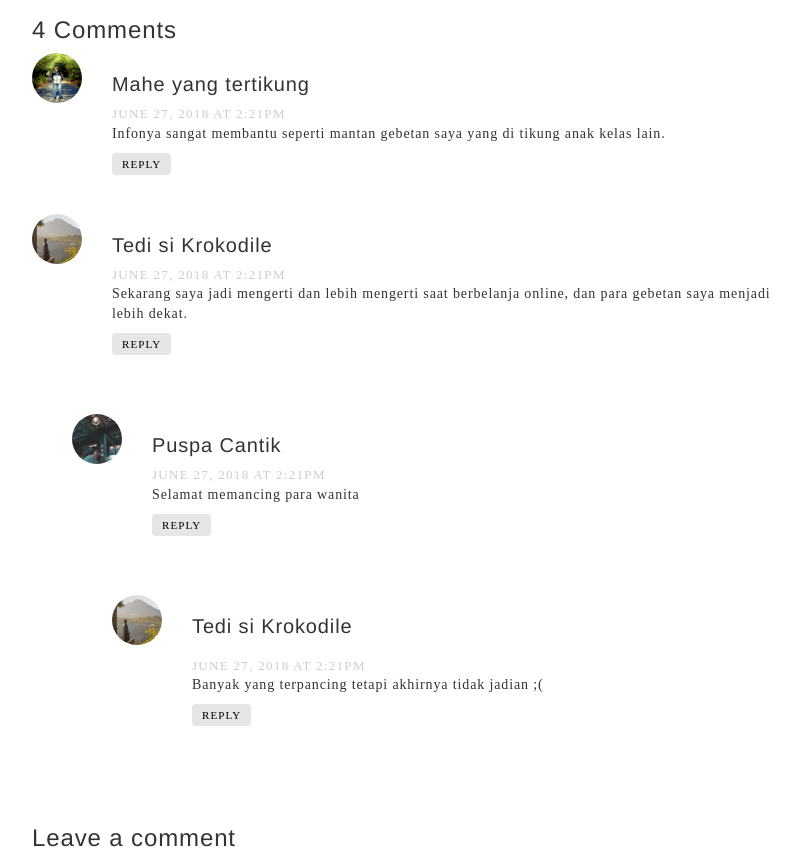
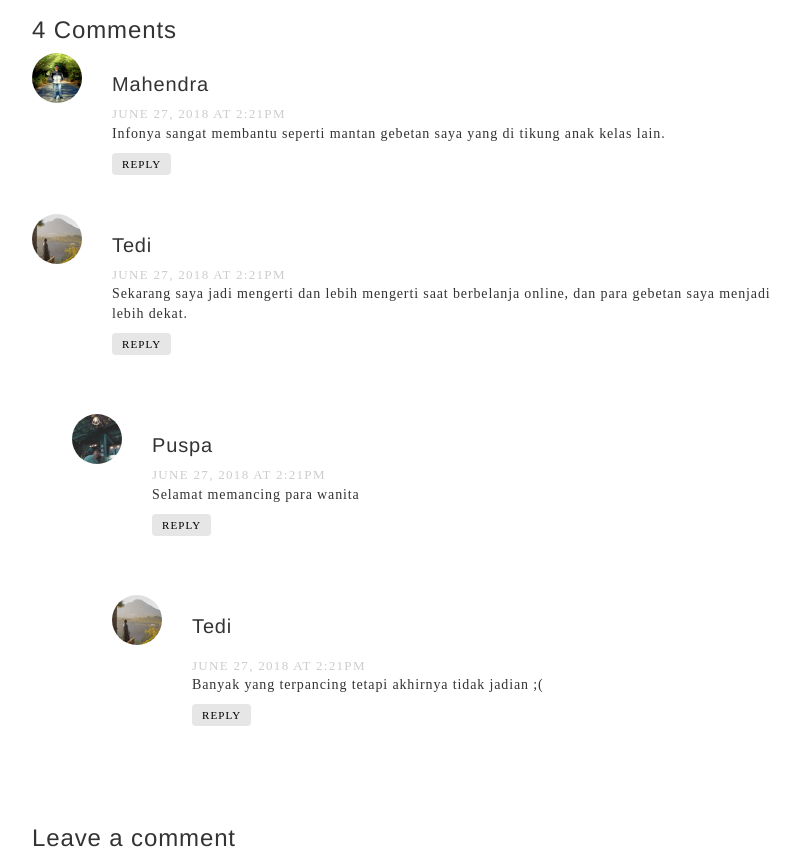
Before and after one commit to ted666x/pemrograman_web, a plain HTML site: page blog-single.html in a window 1280 px wide. Shown: the part 2537-3396 px from the top of the page, without its empty margins (38-838 px from the left). Drawn offline with Linux system fonts and the light colour scheme.

Commit message:
edit blog-single

```diff
--- a/blog-single.html
+++ b/blog-single.html
@@ -100,7 +100,7 @@ Sekarang Sahabat Sudah Mengetahui Tips Membeli Barang Dari Toko Online. Mengenai
                           <img src="images/mahe.jpg" alt="Image placeholder">
                         </div>
                         <div class="comment-body">
-                          <h3>Mahe yang tertikung</h3>
+                          <h3>Mahendra</h3>
                           <div class="meta">June 27, 2018 at 2:21pm</div>
                           <p>Infonya sangat membantu seperti mantan gebetan saya yang di tikung anak kelas lain.</p>
                           <p><a href="#" class="reply">Reply</a></p>
@@ -112,7 +112,7 @@ Sekarang Sahabat Sudah Mengetahui Tips Membeli Barang Dari Toko Online. Mengenai
                           <img src="images/tedi.jpg" alt="Image placeholder">
                         </div>
                         <div class="comment-body">
-                          <h3>Tedi si Krokodile</h3>
+                          <h3>Tedi</h3>
                           <div class="meta">June 27, 2018 at 2:21pm</div>
                           <p>Sekarang saya jadi mengerti dan lebih mengerti saat berbelanja online, dan para gebetan saya menjadi lebih dekat.</p>
                           <p><a href="#" class="reply">Reply</a></p>
@@ -124,7 +124,7 @@ Sekarang Sahabat Sudah Mengetahui Tips Membeli Barang Dari Toko Online. Mengenai
                               <img src="images/puspa.jpg" alt="Image placeholder">
                             </div>
                             <div class="comment-body">
-                              <h3>Puspa Cantik</h3>
+                              <h3>Puspa</h3>
                               <div class="meta">June 27, 2018 at 2:21pm</div>
                               <p>Selamat memancing para wanita</p>
                                 <p><a href="#" class="reply">Reply</a></p>
@@ -137,7 +137,7 @@ Sekarang Sahabat Sudah Mengetahui Tips Membeli Barang Dari Toko Online. Mengenai
                                   <img src="images/tedi.jpg" alt="Image placeholder">
                                 </div>
                                 <div class="comment-body">
-                          <h3>Tedi si Krokodile</h3>
+                          <h3>Tedi</h3>
                                   <h3></h3>
                                   <div class="meta">June 27, 2018 at 2:21pm</div>
                                   <p>Banyak yang terpancing tetapi akhirnya tidak jadian ;(</p>
```
